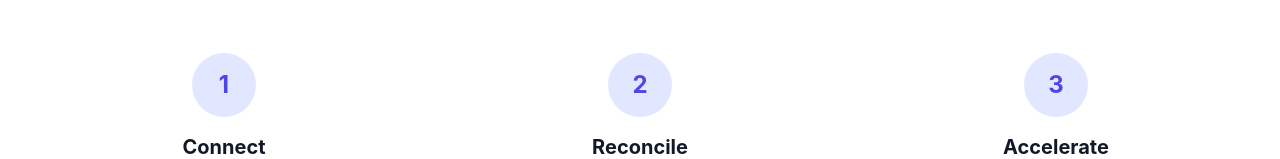
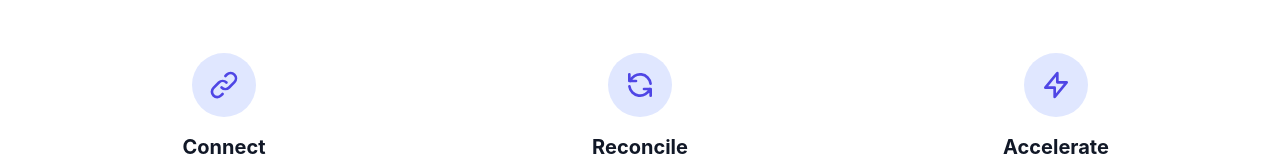
Before and after one commit to TomWall1/LedgerLink, a React (Create React App) app in the folder frontend/: page / in a window 1280 px wide. Shown: the part 613-772 px from the top of the page. Built offline with nearby package versions, Linux system fonts and the light colour scheme.

Commit message:
Replace numbered steps with meaningful icons

```diff
--- a/frontend/src/pages/Home.jsx
+++ b/frontend/src/pages/Home.jsx
@@ -77,33 +77,39 @@ const Home = () => {
           <h2 className="text-3xl font-bold text-gray-900 text-center mb-12">How It Works</h2>
 
           <div className="grid grid-cols-1 md:grid-cols-3 gap-8">
-            {/* Step 1 */}
+            {/* Step 1 - Connect with Link icon */}
             <div className="text-center">
               <div className="flex justify-center mb-4">
                 <div className="w-16 h-16 rounded-full bg-indigo-100 flex items-center justify-center">
-                  <span className="text-2xl font-bold text-indigo-600">1</span>
+                  <svg xmlns="http://www.w3.org/2000/svg" className="h-8 w-8 text-indigo-600" fill="none" viewBox="0 0 24 24" stroke="currentColor">
+                    <path strokeLinecap="round" strokeLinejoin="round" strokeWidth={2} d="M13.828 10.172a4 4 0 00-5.656 0l-4 4a4 4 0 105.656 5.656l1.102-1.101m-.758-4.899a4 4 0 005.656 0l4-4a4 4 0 00-5.656-5.656l-1.1 1.1" />
+                  </svg>
                 </div>
               </div>
               <h3 className="text-xl font-bold text-gray-900 mb-2">Connect</h3>
               <p className="text-gray-600">Import your ledger and link with your network</p>
             </div>
 
-            {/* Step 2 */}
+            {/* Step 2 - Reconcile with Refresh/Sync icon */}
             <div className="text-center">
               <div className="flex justify-center mb-4">
                 <div className="w-16 h-16 rounded-full bg-indigo-100 flex items-center justify-center">
-                  <span className="text-2xl font-bold text-indigo-600">2</span>
+                  <svg xmlns="http://www.w3.org/2000/svg" className="h-8 w-8 text-indigo-600" fill="none" viewBox="0 0 24 24" stroke="currentColor">
+                    <path strokeLinecap="round" strokeLinejoin="round" strokeWidth={2} d="M4 4v5h.582m15.356 2A8.001 8.001 0 004.582 9m0 0H9m11 11v-5h-.581m0 0a8.003 8.003 0 01-15.357-2m15.357 2H15" />
+                  </svg>
                 </div>
               </div>
               <h3 className="text-xl font-bold text-gray-900 mb-2">Reconcile</h3>
               <p className="text-gray-600">Automatically match transactions and identify discrepancies in real-time</p>
             </div>
 
-            {/* Step 3 */}
+            {/* Step 3 - Accelerate with Lightning Bolt icon */}
             <div className="text-center">
               <div className="flex justify-center mb-4">
                 <div className="w-16 h-16 rounded-full bg-indigo-100 flex items-center justify-center">
-                  <span className="text-2xl font-bold text-indigo-600">3</span>
+                  <svg xmlns="http://www.w3.org/2000/svg" className="h-8 w-8 text-indigo-600" fill="none" viewBox="0 0 24 24" stroke="currentColor">
+                    <path strokeLinecap="round" strokeLinejoin="round" strokeWidth={2} d="M13 10V3L4 14h7v7l9-11h-7z" />
+                  </svg>
                 </div>
               </div>
               <h3 className="text-xl font-bold text-gray-900 mb-2">Accelerate</h3>
```
